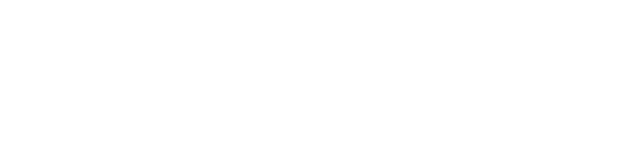
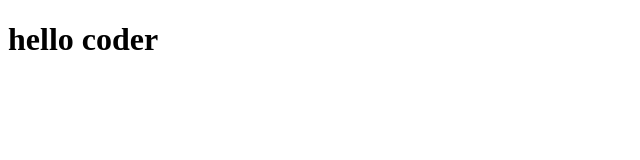
Before and after one commit to shamimrpi/git_test, a plain HTML site: page index.html in a window 1280 px wide. Shown: the whole page, without its empty margins (0-640 px from the left). Drawn offline with Linux system fonts and the light colour scheme.

Commit message:
second commit

```diff
--- a/index.html
+++ b/index.html
@@ -7,6 +7,7 @@
     <title>Document</title>
 </head>
 <body>
+    <h1>hello coder</h1>
 
 </body>
 </html>
```
